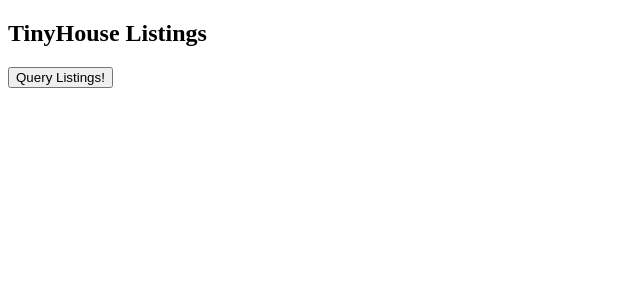
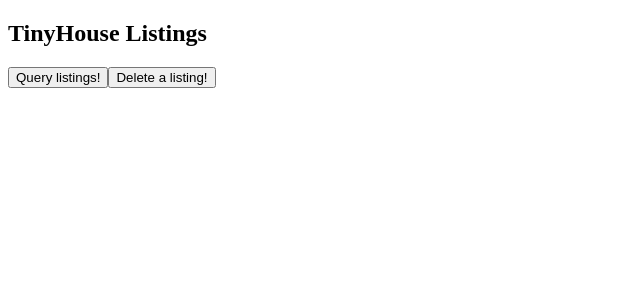
Before and after one commit to codeinsack/tinyhouse, a React (Create React App) app in the folder client/: page / in a window 1280 px wide. Shown: the top 300 px of the page, without its empty margins (0-640 px from the left). Built offline with nearby package versions, Linux system fonts and the light colour scheme.

Commit message:
implement delete a listing

```diff
--- a/client/src/lib/api/server.ts
+++ b/client/src/lib/api/server.ts
@@ -1,9 +1,10 @@
-interface Body {
+interface Body<TVariables> {
   query: string;
+  variables?: TVariables;
 }
 
 export const server = {
-  fetch: async <TData = any>(body: Body) => {
+  fetch: async <TData = any, TVariables = any>(body: Body<TVariables>) => {
     const response = await fetch("/api", {
       method: "POST",
       headers: {
--- a/client/src/sections/Listings/Listings.tsx
+++ b/client/src/sections/Listings/Listings.tsx
@@ -1,6 +1,10 @@
 import React from "react";
 import { server } from "../../lib/api";
-import { ListingsData } from "./types";
+import {
+  ListingsData,
+  DeleteListingData,
+  DeleteListingVariables,
+} from "./types";
 
 const LISTINGS = `
   query Listings {
@@ -18,6 +22,14 @@
   }
 `;
 
+const DELETE_LISTING = `
+  mutation DeleteListing($id: ID!) {
+    deleteListing(id: $id) {
+      id
+    }
+  }
+`;
+
 interface Props {
   title: string;
 }
@@ -28,10 +40,24 @@
     console.log("listings", data);
   };
 
+  const deleteListing = async () => {
+    const { data } = await server.fetch<
+      DeleteListingData,
+      DeleteListingVariables
+    >({
+      query: DELETE_LISTING,
+      variables: {
+        id: "600e0b98ccfd8318e8171438",
+      },
+    });
+    console.log("data", data);
+  };
+
   return (
     <div>
       <h2>{title}</h2>
-      <button onClick={fetchListings}>Query Listings!</button>
+      <button onClick={fetchListings}>Query listings!</button>
+      <button onClick={deleteListing}>Delete a listing!</button>
     </div>
   );
 };
```
Also changed, not shown: client/src/sections/Listings/types.ts (+8 -0 lines), 1 other file (tests, documents, lock files or other folders).
